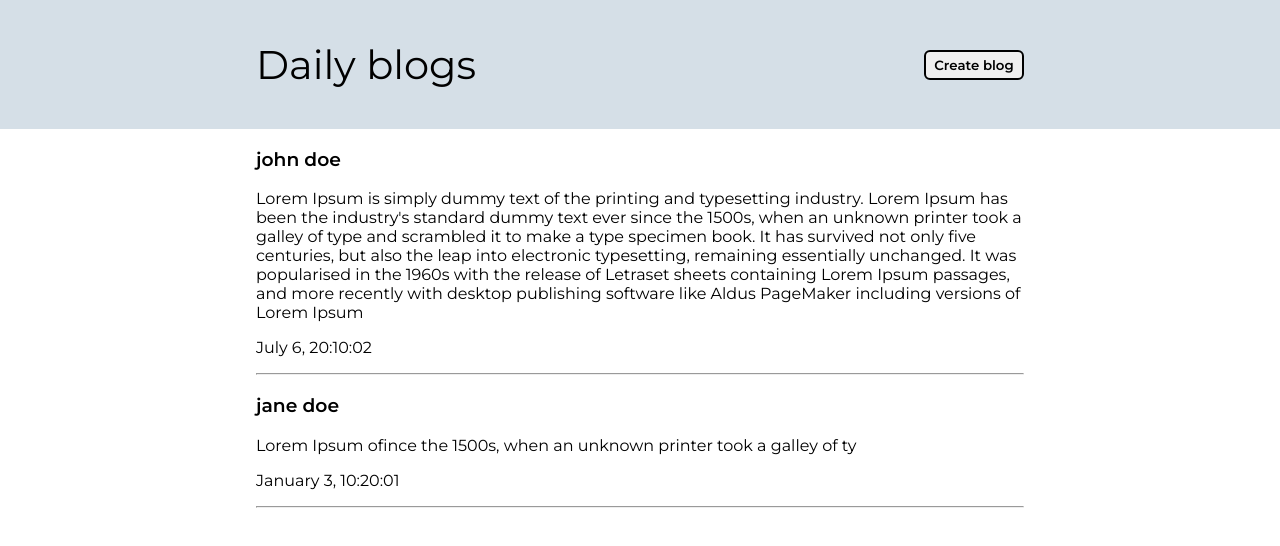
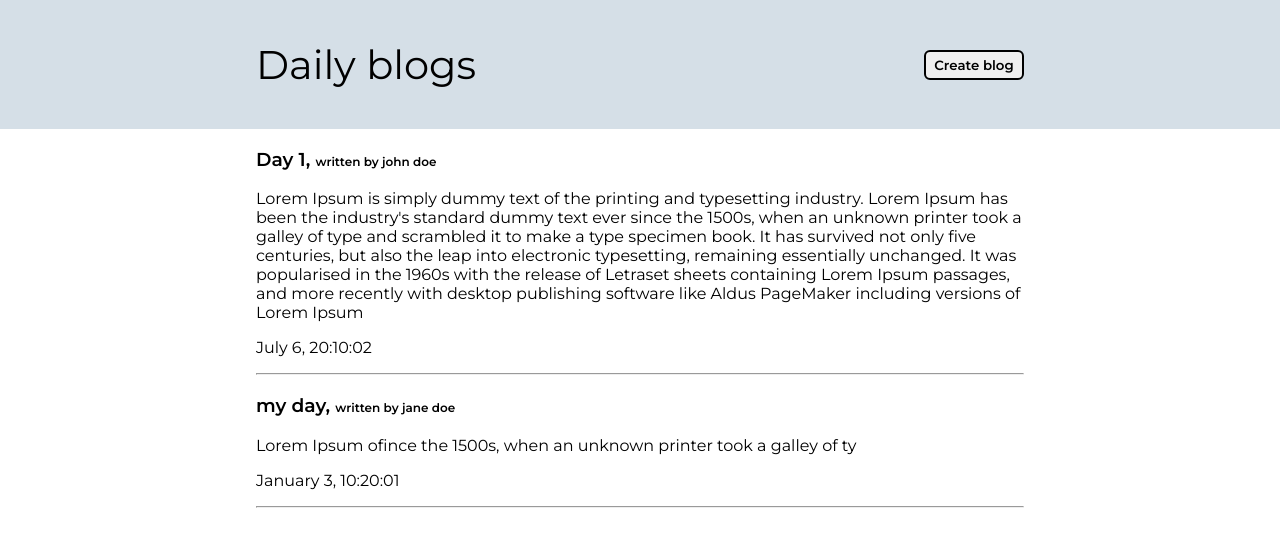
Before and after one commit to AndriaBegiashvili/blog-app-angular, an Angular app: page / in a window 1280 px wide. Shown: the top 546 px of the page. Built offline with nearby package versions, Linux system fonts and the light colour scheme.

Commit message:
added blog title

```diff
--- a/src/app/add-blog/add-blog.component.html
+++ b/src/app/add-blog/add-blog.component.html
@@ -5,6 +5,10 @@
 <div class="input-err">
   <input required class="author" [(ngModel)]="blogAuthor" placeholder="Enter the author name">
   <span class="error" *ngIf="showErrors && blogAuthor.trim() === ''">Please enter the author.</span>
+</div>
+<div class="input-err">
+  <input required class="author" [(ngModel)]="blogTitle" placeholder="Enter the blog title" >
+  <span *ngIf="showErrors && blogTitle.trim() === ''">Please enter the title.</span>
 </div>
 <div class="input-err">
   <textarea required class="area" [(ngModel)]="blogText" placeholder="Enter the blog title" ></textarea>
--- a/src/app/add-blog/add-blog.component.ts
+++ b/src/app/add-blog/add-blog.component.ts
@@ -13,6 +13,7 @@ Blog
 export class AddBlogComponent implements OnInit{
   blogText: string = '';
   blogAuthor: string = '';
+  blogTitle:string = '';
 
   showErrors: boolean = false;
   errors: { [key: string]: string } = {};
@@ -36,9 +37,14 @@ export class AddBlogComponent implements OnInit{
       this.errors['blogText'] = 'Please enter the blog text.';
       return;
     }
+    if (this.blogAuthor.trim() === '') {
+      this.errors['blogTitle']= 'Please enter the title.';
+      return;
+    }
     const blog: Blog = new Blog();
     blog.id = this.generateUniqueId();
     blog.blogText = this.blogText;
+    blog.blogTitle = this.blogTitle;
     blog.author = this.blogAuthor;
     blog.publishDate = this.getCurrentTime();
     this.blogService.addBlog(blog);
--- a/src/app/blog-list/blog-list.component.css
+++ b/src/app/blog-list/blog-list.component.css
@@ -8,3 +8,6 @@
 .post p{
   word-wrap: break-word;
 }
+span{
+  font-size: 12px;
+}
--- a/src/app/blog-list/blog-list.component.html
+++ b/src/app/blog-list/blog-list.component.html
@@ -1,6 +1,6 @@
 <div class="post" *ngFor="let blog of blogs">
   <a [routerLink]="['/blog', blog.id]" ><div>
-    <h3>{{ blog.author }}</h3>
+    <h3>{{ blog.blogTitle }}, <span> written by {{blog.author}}</span></h3>
       <p>{{blog.blogText}}</p>
     <p>{{blog.publishDate}}</p>
   </div>
--- a/src/app/blog/blog.component.html
+++ b/src/app/blog/blog.component.html
@@ -3,6 +3,7 @@
     <h2>Blog id: {{blog.id}}</h2>
   </div>
   <div>
+    <h3>Title: {{blog.blogTitle}}</h3>
     <h3>Author: {{blog.author}}</h3>
     <p>{{blog.blogText}}</p>
   </div>
--- a/src/app/models/blog.model.ts
+++ b/src/app/models/blog.model.ts
@@ -1,6 +1,7 @@
 export class Blog {
   id?:number;
   blogText!: string;
+  blogTitle!:string;
   author!: string;
   publishDate!: string
 }
--- a/src/app/services/blog.service.ts
+++ b/src/app/services/blog.service.ts
@@ -9,12 +9,14 @@ export class BlogService {
   blogs: Blog[] = [{
     id:1,
     author:"john doe",
+    blogTitle:"Day 1",
     blogText:"Lorem Ipsum is simply dummy text of the printing and typesetting industry. Lorem Ipsum has been the industry's standard dummy text ever since the 1500s, when an unknown printer took a galley of type and scrambled it to make a type specimen book. It has survived not only five centuries, but also the leap into electronic typesetting, remaining essentially unchanged. It was popularised in the 1960s with the release of Letraset sheets containing Lorem Ipsum passages, and more recently with desktop publishing software like Aldus PageMaker including versions of Lorem Ipsum",
     publishDate:"July 6, 20:10:02"
   },
   {
     id:2,
     author:"jane doe",
+    blogTitle:"my day",
     blogText:"Lorem Ipsum  ofince the 1500s, when an unknown printer took a galley of ty",
     publishDate:" January 3, 10:20:01"
   }];
```
